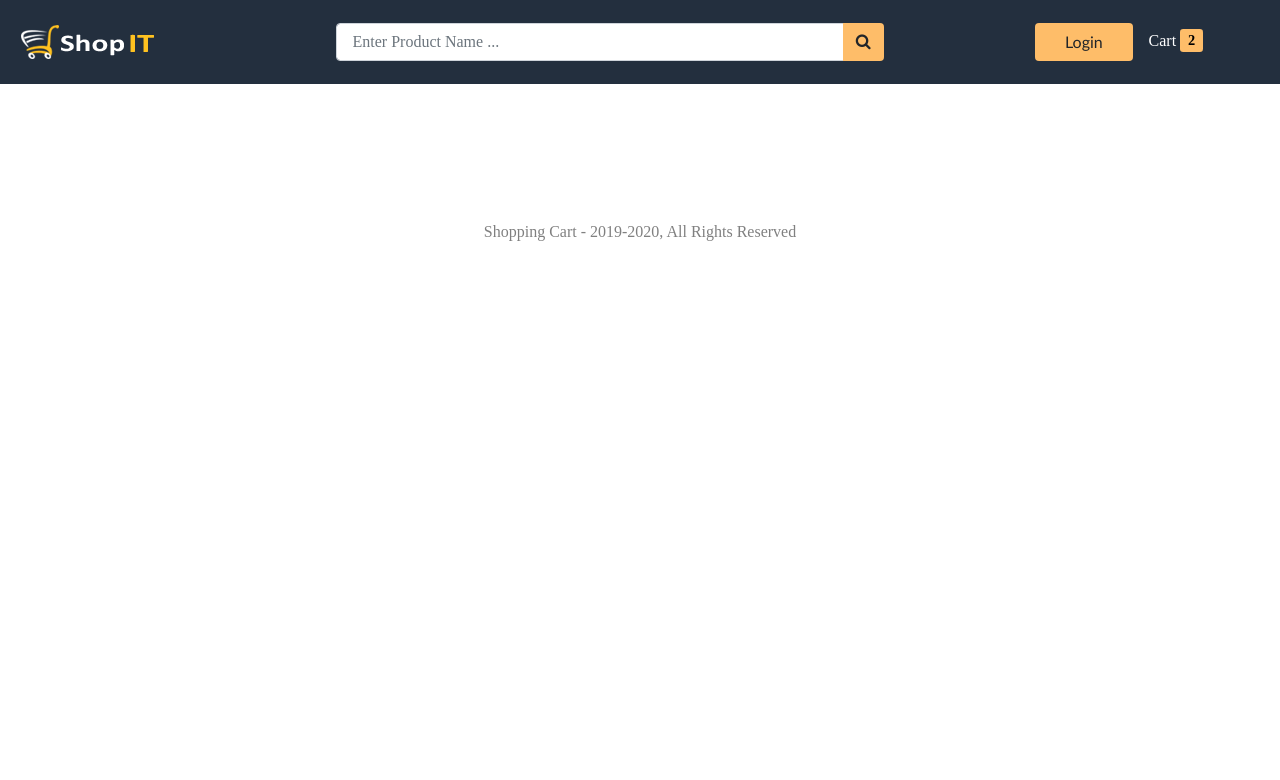
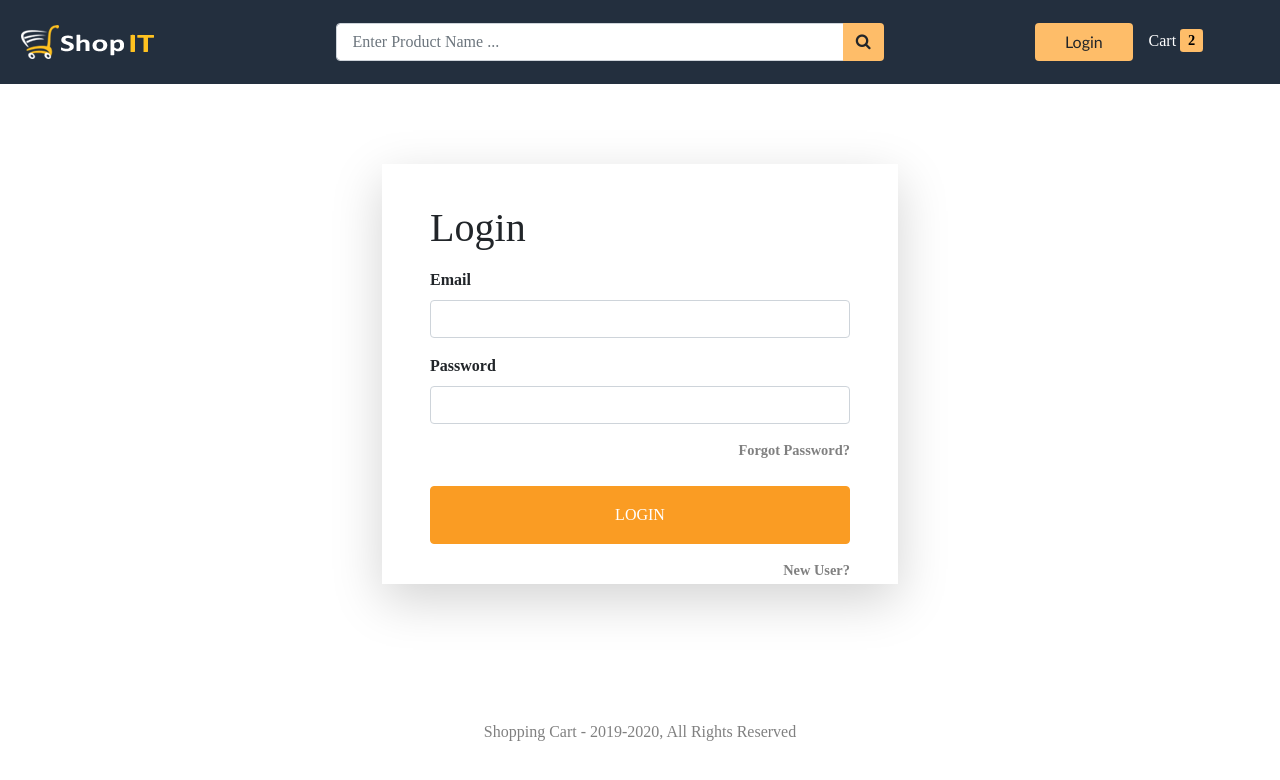
Before and after one commit to m3lfx/react-shop-ns-2023, a React (Create React App) app in the folder frontend/: page /login in a window 1280 px wide. Shown: the top 780 px of the page. Built offline with nearby package versions, Linux system fonts and the light colour scheme; a web font is replaced by a local one.

Commit message:
login component

```diff
--- a/frontend/src/App.js
+++ b/frontend/src/App.js
@@ -4,6 +4,7 @@ import Header from './Components/Layout/Header'
 import Footer from './Components/Layout/Footer'
 import Home from './Components/Home'
 import ProductDetails from './Components/Product/ProductDetails'
+import Login from './Components/User/Login';
 
 function App() {
   return (
@@ -14,6 +15,8 @@ function App() {
           <Route path="/" element={<Home />} exact="true" />
           <Route path="/product/:id" element={<ProductDetails />} exact="true" />
           <Route path="/search/:keyword" element={<Home />} exact="true" />
+
+          <Route path="/login" element={<Login />} exact="true"/>
         </Routes>
         <Footer />
       </Router>
--- /dev/null
+++ b/frontend/src/Components/User/Login.js
@@ -0,0 +1,99 @@
+import React, { Fragment, useState, useEffect } from 'react'
+import { Link, useNavigate, useLocation } from 'react-router-dom'
+
+import Loader from '../Layout/Loader'
+import Metadata from '../Layout/Metadata'
+import { toast } from 'react-toastify';
+import 'react-toastify/dist/ReactToastify.css';
+import axios from 'axios';
+
+const Login = () => {
+
+    const [email, setEmail] = useState('');
+    const [password, setPassword] = useState('');
+    const [loading, setLoading] = useState(false)
+
+    const navigate = useNavigate()
+    let location = useLocation();
+    // const redirect = location.search ? new URLSearchParams(location.search).get('redirect') : ''
+    const notify = (error) => toast.error(error, {
+        position: toast.POSITION.BOTTOM_RIGHT
+    });
+
+    // const login = async (email, password) => {
+    //     try {
+    //         const config = {
+    //             headers: {
+    //                 'Content-Type': 'application/json'
+    //             }
+    //         }
+    //         const { data } = await axios.post(`${process.env.REACT_APP_API}/api/v1/login`, { email, password }, config)
+    //         console.log(data)
+    //     } catch (error) {
+    //             toast.error(error.response.data.message)
+    //     }
+    // }
+
+
+    // const submitHandler = (e) => {
+    //     e.preventDefault();
+    //     login(email, password)
+    // }
+
+    return (
+        <Fragment>
+            {loading ? <Loader /> : (
+                <Fragment>
+                    <Metadata title={'Login'} />
+
+                    <div className="row wrapper">
+                        <div className="col-10 col-lg-5">
+                            <form className="shadow-lg"
+                            // onSubmit={submitHandler}
+                            >
+                                <h1 className="mb-3">Login</h1>
+                                <div className="form-group">
+                                    <label htmlFor="email_field">Email</label>
+                                    <input
+                                        type="email"
+                                        id="email_field"
+                                        className="form-control"
+                                        value={email}
+                                        onChange={(e) => setEmail(e.target.value)}
+                                    />
+                                </div>
+
+                                <div className="form-group">
+                                    <label htmlFor="password_field">Password</label>
+                                    <input
+                                        type="password"
+                                        id="password_field"
+                                        className="form-control"
+                                        value={password}
+                                        onChange={(e) => setPassword(e.target.value)}
+                                    />
+                                </div>
+
+                                <Link to="/password/forgot" className="float-right mb-4">Forgot Password?</Link>
+
+                                <button
+                                    id="login_button"
+                                    type="submit"
+                                    className="btn btn-block py-3"
+                                >
+                                    LOGIN
+                                </button>
+
+                                <Link to="/register" className="float-right mt-3">New User?</Link>
+                            </form>
+                        </div>
+                    </div>
+
+
+                </Fragment>
+            )}
+        </Fragment>
+    )
+}
+
+export default Login
```
